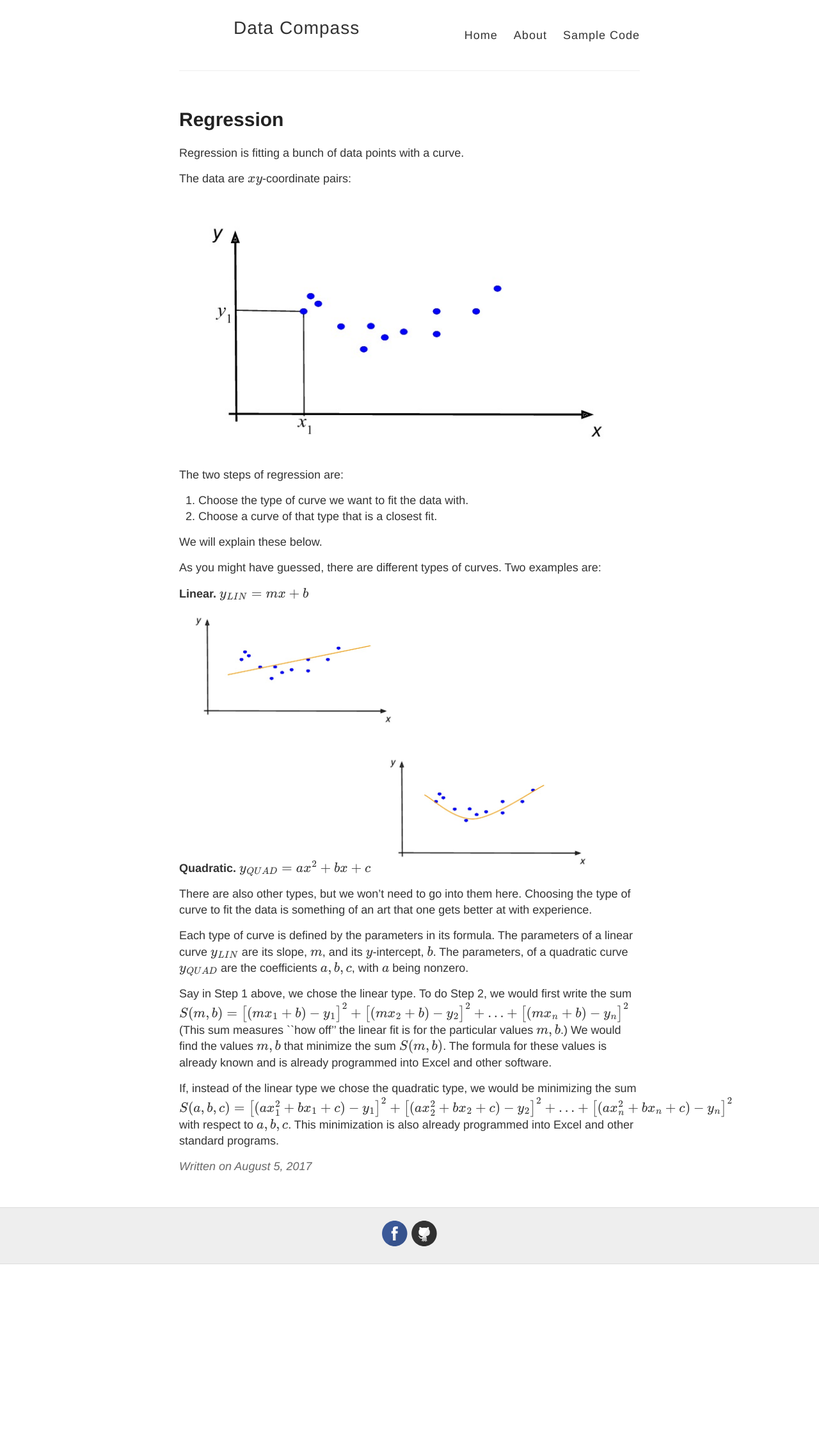
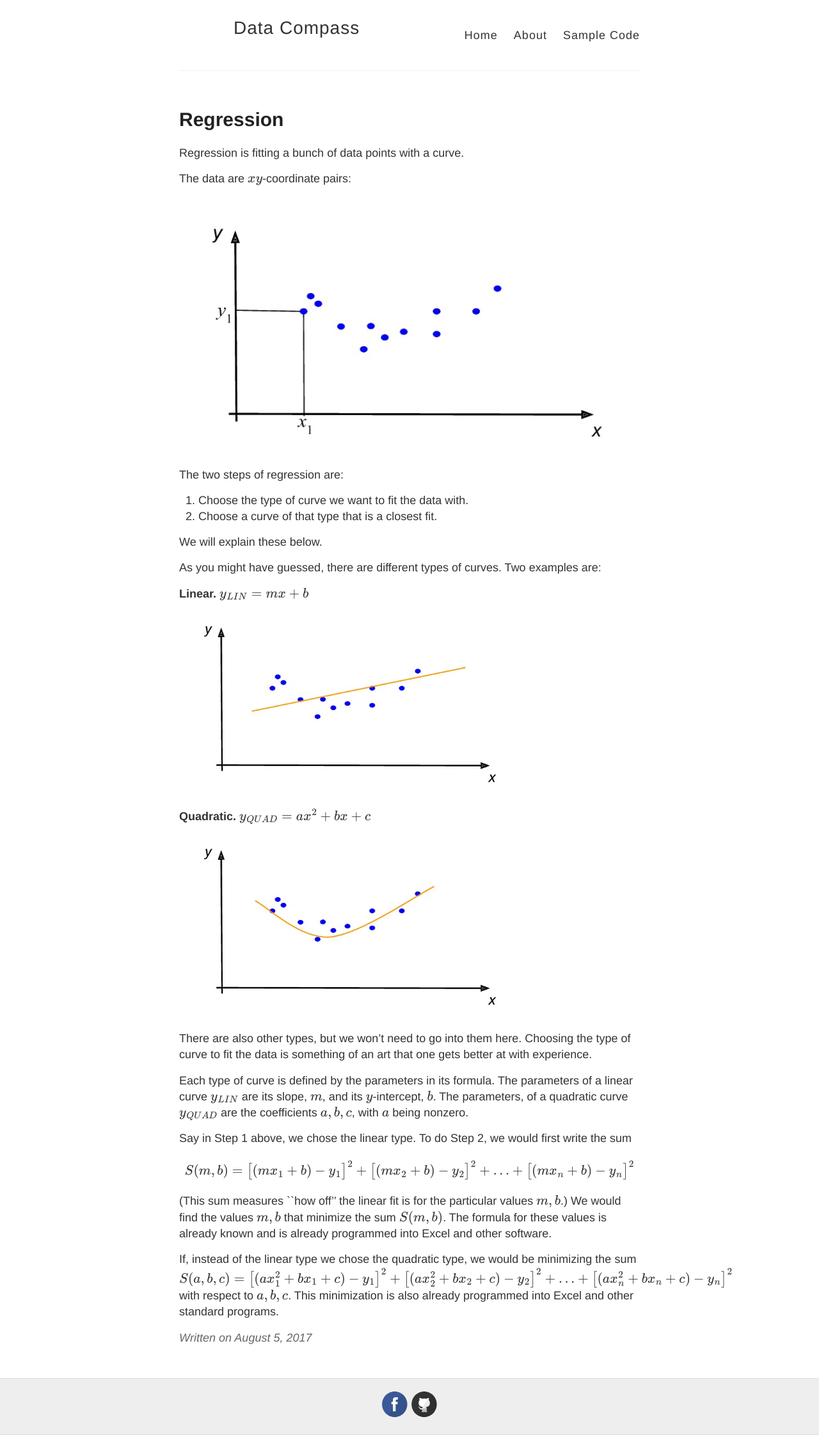
Before and after one commit to datacompass/datacompass.github.io, a Jekyll site: the page built from _posts/2017-8-5-Regression.md, in a window 1280 px wide. Shown: the whole page at 64% size. Built offline with Jekyll 4.4.1, drawn with Linux system fonts in a browser that asks for light colours; formulas are drawn with MathJax 3; before the commit the page ends 1976 px from its top, so only the background shows below that.

Commit message:
Update 2017-8-5-Regression.md

```diff
--- a/_posts/2017-8-5-Regression.md
+++ b/_posts/2017-8-5-Regression.md
@@ -22,9 +22,9 @@ We will explain these below.
 As you might have guessed, there are different types of curves.  Two examples are:
 
 <b>Linear.</b> $ y_{LIN} = mx + b $
-      ![linear fit]({{ site.url }}/images/data-sample-linear-fit-notional.jpg){:height="200px"}
+      ![linear fit]({{ site.url }}/images/data-sample-linear-fit-notional.jpg){:height="300px"}
 
-<b>Quadratic.</b> $ y_{QUAD} = a x^2 + b x + c $     ![quadratic fit]({{ site.url }}/images/data-sample-quadratic-fit-notional.jpg){:height="200px"}
+<b>Quadratic.</b> $ y_{QUAD} = a x^2 + b x + c $     ![quadratic fit]({{ site.url }}/images/data-sample-quadratic-fit-notional.jpg){:height="300px"}
 
 
 
@@ -33,6 +33,7 @@ There are also other types, but we won't need to go into them here.  Choosing th
 Each type of curve is defined by the parameters in its formula. The parameters of a linear curve $y_{LIN}$ are its slope, $m$, and its $y$-intercept, $b$.  The parameters, of a quadratic curve $y_{QUAD}$ are the coefficients $a, b, c$, with $a$ being nonzero.
 
 Say in Step 1 above, we chose the linear type.  To do Step 2, we would first write the sum
+
 $$
 S(m, b) =
 \big[
@@ -46,6 +47,7 @@ S(m, b) =
 (m x_{n} + b) - y_{n}
 \big]^2
 $$
+
 (This sum measures ``how off'' the linear fit is for the particular values $m, b$.) We would find the values $m, b$ that minimize the sum $S(m, b)$.  The formula for these values is already known and is already programmed into Excel and other software.
 
 
```
